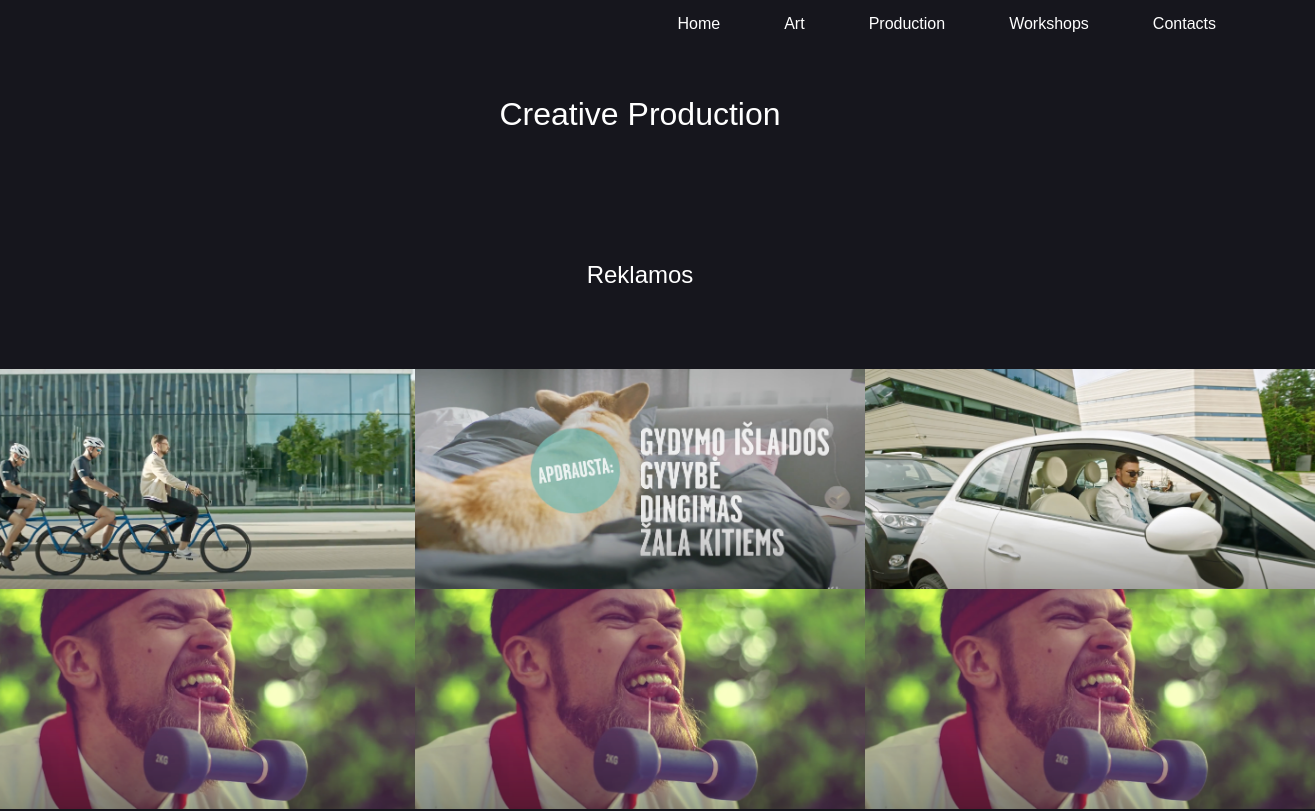
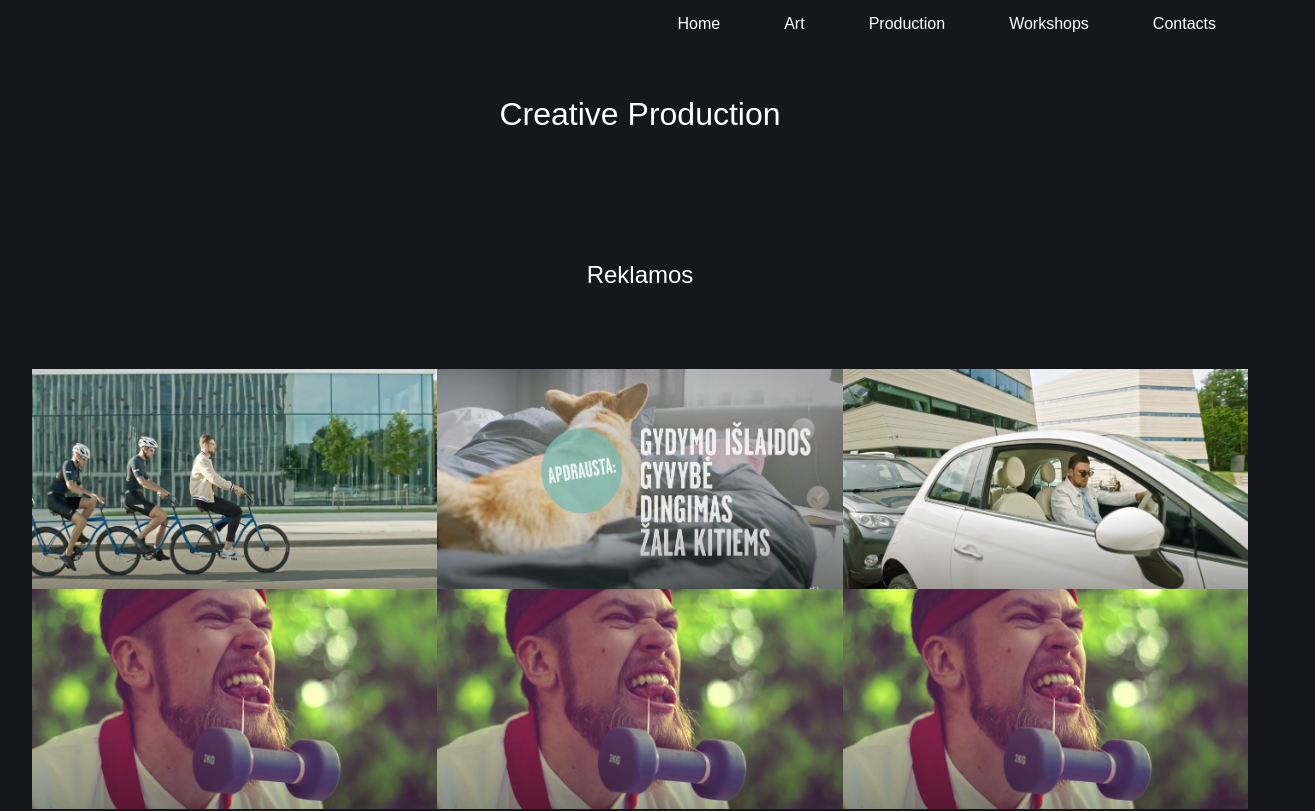
Before and after one commit to lipskij/easy, a Next.js app: page /creativeProduction in a window 1280 px wide. Shown: the top 811 px of the page, 1315 px wide, since content can reach past the window. Built offline with nearby package versions, Linux system fonts and the light colour scheme.

Commit message:
Responsive creative prod page

```diff
--- a/styles/CreativeProduction.module.css
+++ b/styles/CreativeProduction.module.css
@@ -16,13 +16,13 @@
 
 .commercialSection {
   display: grid;
-  grid-template-columns: auto auto auto;
+  grid-template-columns: repeat(3, 1fr);
   justify-content: center;
   width: 95vw;
 }
 
 .commercialSection img {
-  width: 450px;
+  width: 100%;
   height: 220px;
 }
 
```
